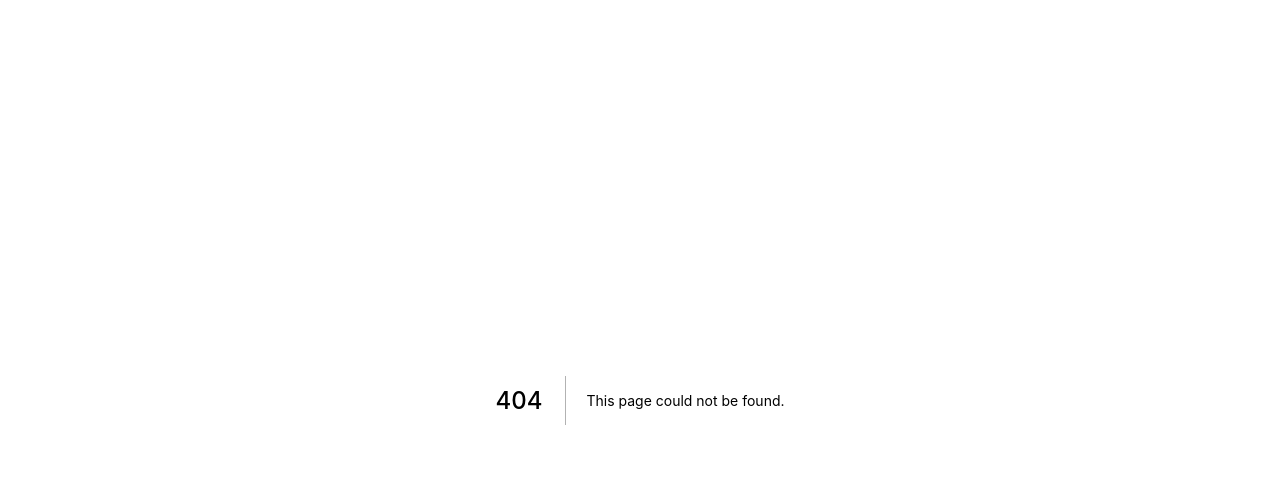
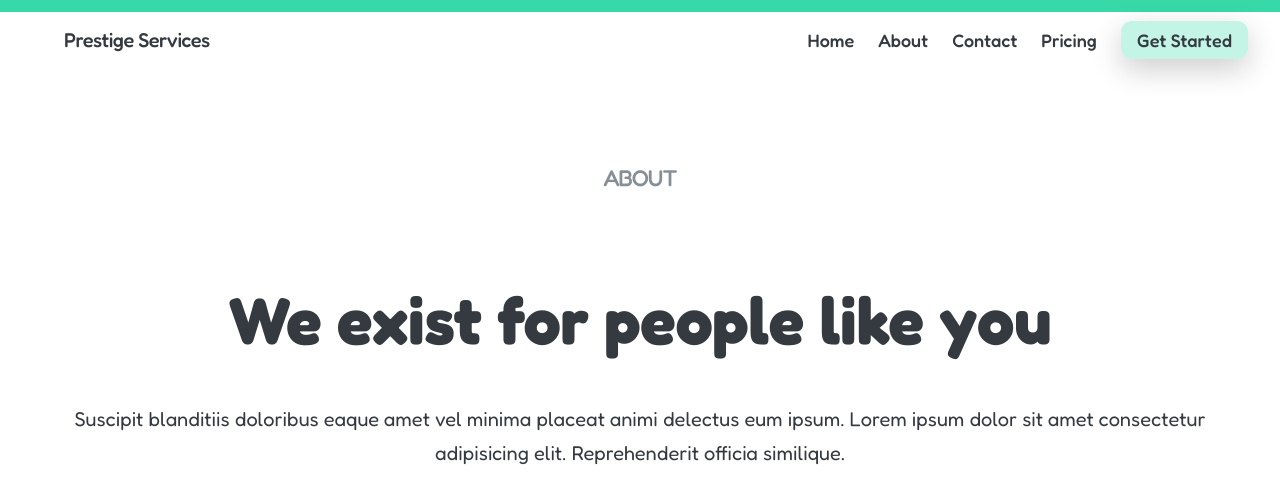
Before and after one commit to pto1026/nextjs-prestige-services-template, a Next.js app: page /about in a window 1280 px wide. Before the commit this address had no page. Shown: the top 502 px of the page. Built offline with nearby package versions, Linux system fonts and the light colour scheme.

Commit message:
started working on about page

```diff
--- /dev/null
+++ b/pages/about.js
@@ -0,0 +1,52 @@
+import styles from "./index.module.scss";
+import Link from 'next/link'
+
+export default function About() {
+  return (
+    <div className={styles.root}>
+      <div className={styles.navbar}>
+        <div className={styles.navbar__company}>
+          <img className={styles.navbar__logo} />
+          <p className={styles.navbar__companyname}>Prestige Services</p>
+        </div>
+        <nav className={styles.navbar__nav}>
+          <ul className={styles.navbar__links}>
+            <li className={styles.navbar__link}>
+              <Link href="/">
+              <a>Home</a>
+              </Link>
+            </li>
+            <li className={styles.navbar__link}>
+              <a href="#">About</a>
+            </li>
+            <li className={styles.navbar__link}>
+              <a href="#">Contact</a>
+            </li>
+            <li className={styles.navbar__link}>
+              <a href="#">Pricing</a>
+            </li>
+            <li className={styles.navbar__link}>
+              <a className="button-secondary" href="#">
+                Get Started
+              </a>
+            </li>
+          </ul>
+        </nav>
+      </div>
+
+      <main className={styles.container}>
+        <section className={styles.sectionTop}>
+          <h2 className={styles.mainHeading}>About</h2>
+          <h1 className={styles.sectionTop__title}>
+            We exist for people like you
+          </h1>
+          <p className={styles.sectionTop__text}>
+            Suscipit blanditiis doloribus eaque amet vel minima placeat animi
+            delectus eum ipsum. Lorem ipsum dolor sit amet consectetur
+            adipisicing elit. Reprehenderit officia similique.
+          </p>
+        </section>
+      </main>
+    </div>
+  );
+}
--- /dev/null
+++ b/pages/about.module.scss
@@ -0,0 +1,21 @@
+.sectionTop {
+
+    &__title {
+        text-align:center;
+        font-size: 6.6rem;
+        font-weight: 700;
+        line-height: 1.01;
+        margin-bottom: 4.8rem;
+        margin-top: 9.6rem;
+    }
+  .mainHeading {
+    margin-top: 9.6rem;
+    text-align: center;
+  }
+
+  &__text {
+      font-size: 2rem;
+      line-height: 1.7;
+      text-align: center;
+  }
+}
--- a/pages/index.module.scss
+++ b/pages/index.module.scss
@@ -46,7 +46,7 @@
         & > * {
             transition: all .3s;
         }
-        & :hover {
+        & :last-child:hover {
             transform: translateY(-.3rem);
         }
     }
@@ -747,3 +747,5 @@
         display: none;
     }
 }
+
+@import "about.module.scss";
```
Also changed, not shown: pages/index.js (+23 -11 lines).
